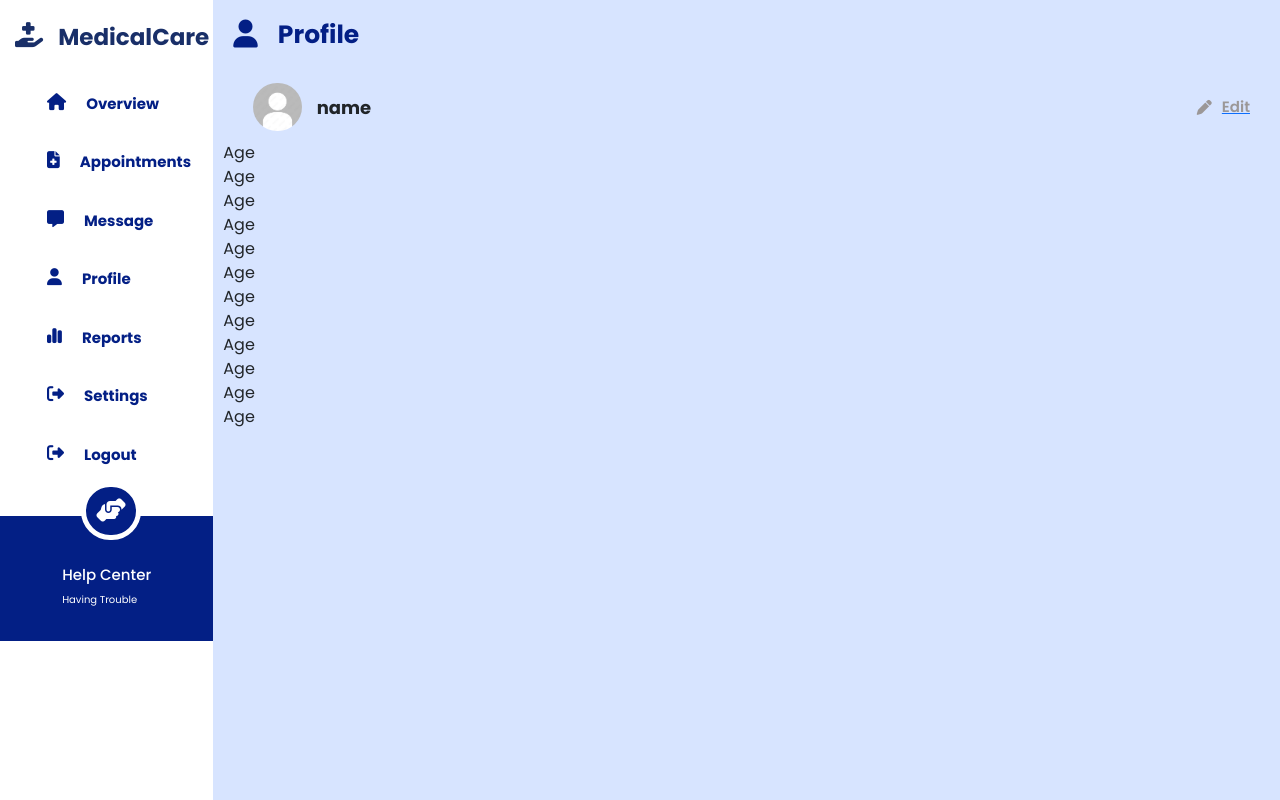
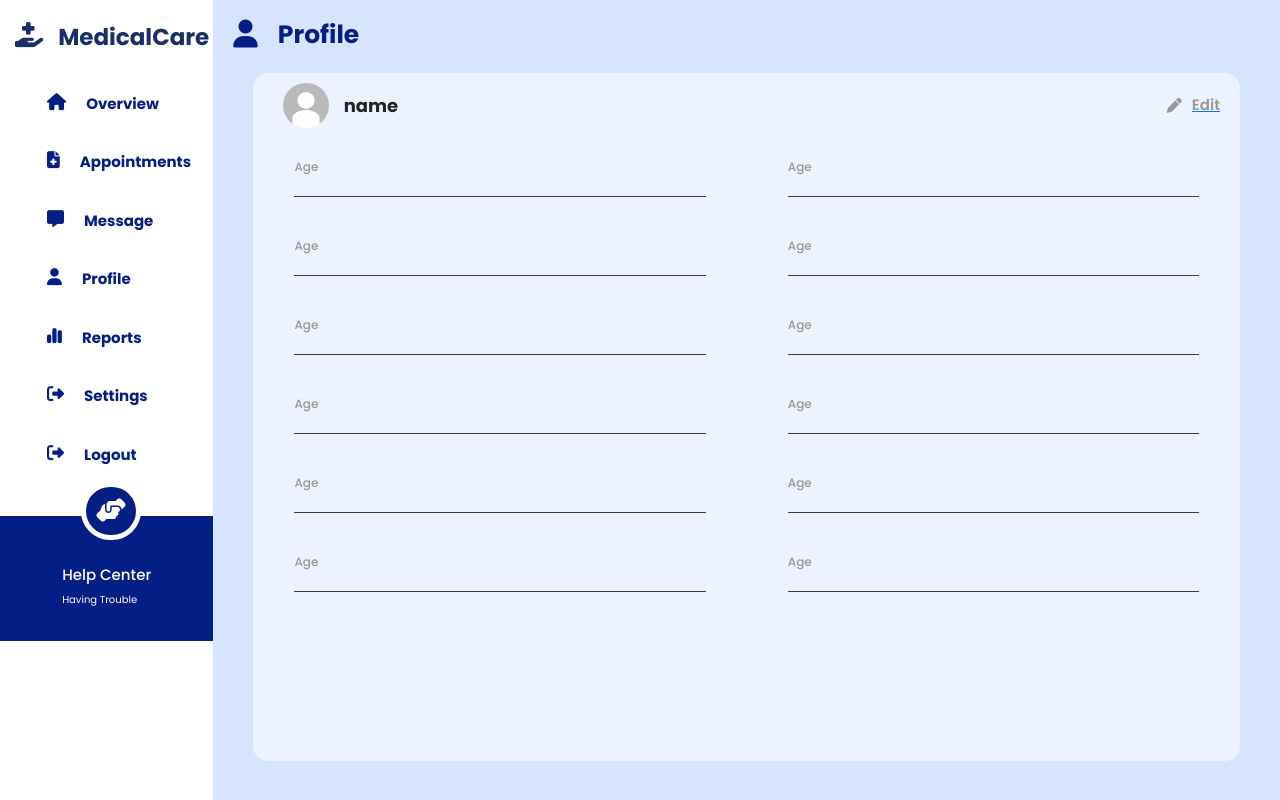
Before and after one commit to sarucm1017/Healthcare_Management-Frontend, a React (Create React App) app: page /doctorProfile in a window 1280 px wide. Built offline with nearby package versions, Linux system fonts and the light colour scheme; a web font is replaced by a local one.

Commit message:
doctorsprofile

```diff
--- a/src/Componets/Layout/ProfileSection/Doctor/DoctorProfile.jsx
+++ b/src/Componets/Layout/ProfileSection/Doctor/DoctorProfile.jsx
@@ -1,6 +1,7 @@
 import React from "react";
 import DoctorsDashboardSideSection from "../../Dashborad/Doctors/DoctorsDashboardSideSection";
 import defaultimage from "./defaultimage.jpg";
+import "./doctorprofile.css";
 
 const DoctorProfile = () => {
   return (
--- a/src/Componets/Layout/ProfileSection/Doctor/doctorprofile.css
+++ b/src/Componets/Layout/ProfileSection/Doctor/doctorprofile.css
@@ -0,0 +1,26 @@
+.maincontentsection{
+    display: flex;
+    flex-direction: column;
+    min-height: 86vh;
+    background-color: #ffffff86;
+    border-radius: 15px;
+}
+.profileContent_section{
+    display: flex;
+    justify-content:space-around
+}
+.profile_input_title{
+    padding: 20px 0;
+}
+.profile_inputValue{
+    padding: 10px 0;
+    border-bottom: 1px solid #3f3a3a;
+}
+.profile_input_title p{
+    color: #9B9797;
+    font-size: 12px;
+    font-weight: 500;
+}
+.main_bannersection{
+    padding: 0 30px ;
+}
```
